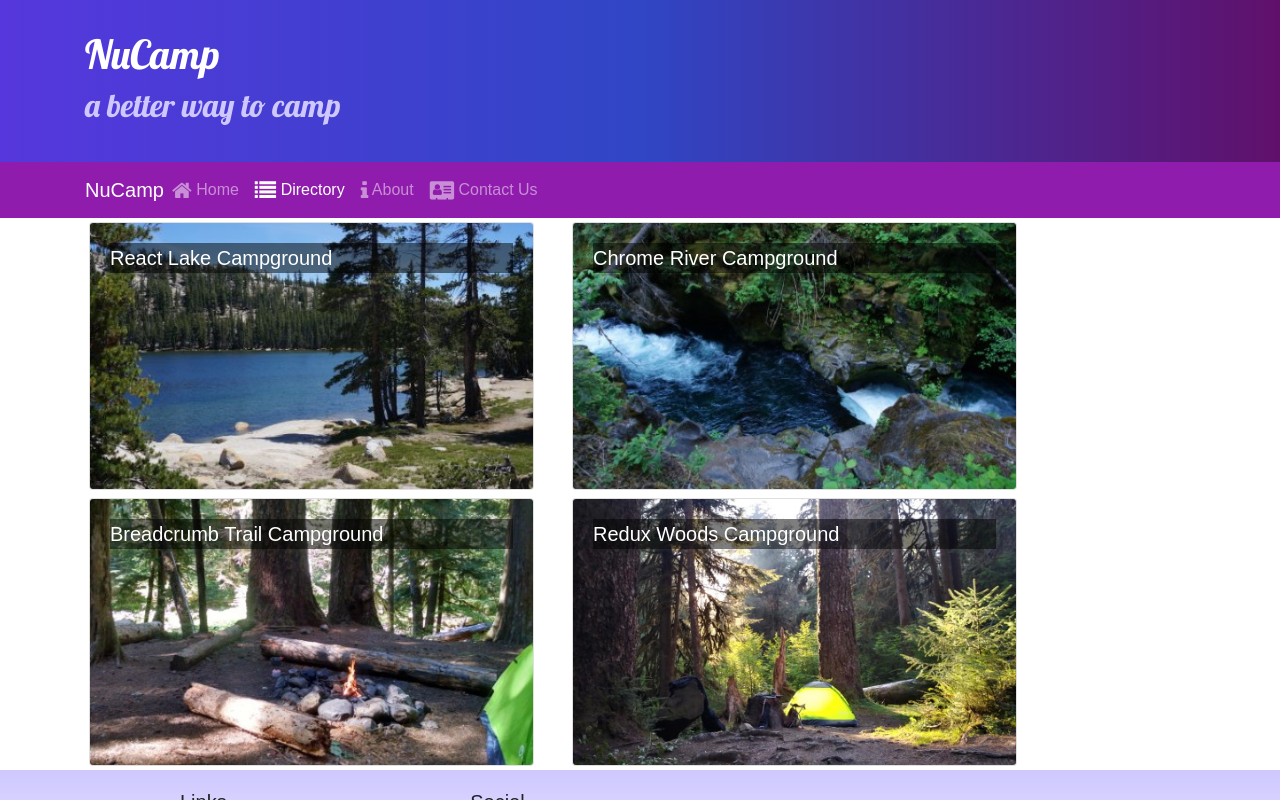
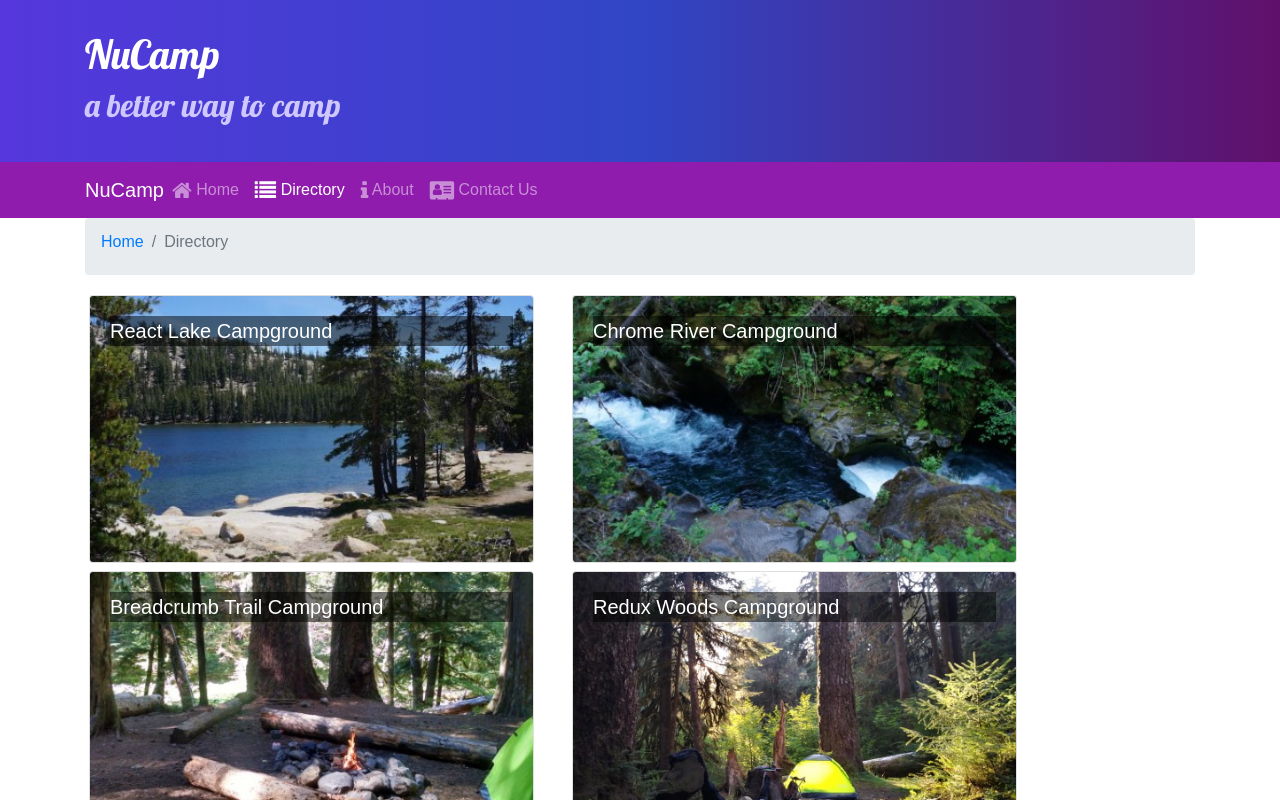
Before and after one commit to Codyl/react-toastmasters, a React (Create React App) app: page /directory in a window 1280 px wide. Shown: the top 800 px of the page. Built offline with nearby package versions, Linux system fonts and the light colour scheme.

Commit message:
Breadcrumbs

```diff
--- a/src/components/CampsiteInfoComponent.js
+++ b/src/components/CampsiteInfoComponent.js
@@ -1,6 +1,7 @@
 import React from "react";
-import { Card, CardBody, CardText, CardTitle, CardImg } from "reactstrap";
+import { Card, CardBody, CardText, CardTitle, CardImg, Breadcrumb, BreadcrumbItem } from "reactstrap";
 
+import { Link } from "react-router-dom";
 
 function RenderCampsite({ campsite }) {
   return (
@@ -8,7 +9,6 @@
       <Card>
         <CardImg top src={campsite.image} alt={campsite.name} />
         <CardBody>
-          <CardTitle>{campsite.name}</CardTitle>
           <CardText>{campsite.description}</CardText>
         </CardBody>
       </Card>
@@ -40,8 +40,20 @@
     return (
       <div className="container">
         <div className="row">
-          <RenderCampsite campsite={props.campsite}/>
-          <RenderComments comments={props.comments}/>
+          <div className="col">
+            <Breadcrumb>
+              <BreadcrumbItem>
+                <Link to="/directory">Directory</Link>
+              </BreadcrumbItem>
+              <BreadcrumbItem active>{props.campsite.name}</BreadcrumbItem>
+            </Breadcrumb>
+            <h2>{props.campsite.name}</h2>
+            <hr />
+          </div>
+        </div>
+        <div className="row">
+          <RenderCampsite campsite={props.campsite} />
+          <RenderComments comments={props.comments} />
         </div>
       </div>
     );
--- a/src/components/ContactComponent.js
+++ b/src/components/ContactComponent.js
@@ -1,10 +1,21 @@
 import React from "react";
+import {
+  Breadcrumb,
+  BreadcrumbItem,
+} from "reactstrap";
+import { Link } from "react-router-dom";
 
 function Contact(props) {
   return (
     <div className="container">
       <div className="row">
         <div className="col">
+          <Breadcrumb>
+            <BreadcrumbItem>
+              <Link to="/home">Home</Link>
+            </BreadcrumbItem>
+            <BreadcrumbItem active>Contact Us</BreadcrumbItem>
+          </Breadcrumb>
           <h2>Contact Us</h2>
           <hr />
         </div>
--- a/src/components/DirectoryComponent.js
+++ b/src/components/DirectoryComponent.js
@@ -1,5 +1,5 @@
 import React from "react";
-import { Card, CardImg, CardTitle, CardImgOverlay } from 'reactstrap';
+import { Card, CardImg, CardTitle, CardImgOverlay, Breadcrumb, BreadcrumbItem } from 'reactstrap';
 import { Link } from 'react-router-dom';
 
 
@@ -26,6 +26,15 @@
   return (
     <div className="container">
       <div className="row">
+        <div className="col">
+          <Breadcrumb>
+            <BreadcrumbItem><Link to="/home">Home</Link></BreadcrumbItem>
+            <BreadcrumbItem active>Directory</BreadcrumbItem>
+            <hr/>
+          </Breadcrumb>
+        </div>
+      </div>
+      <div className="row">
         {directory}
       </div>
     </div>
```
